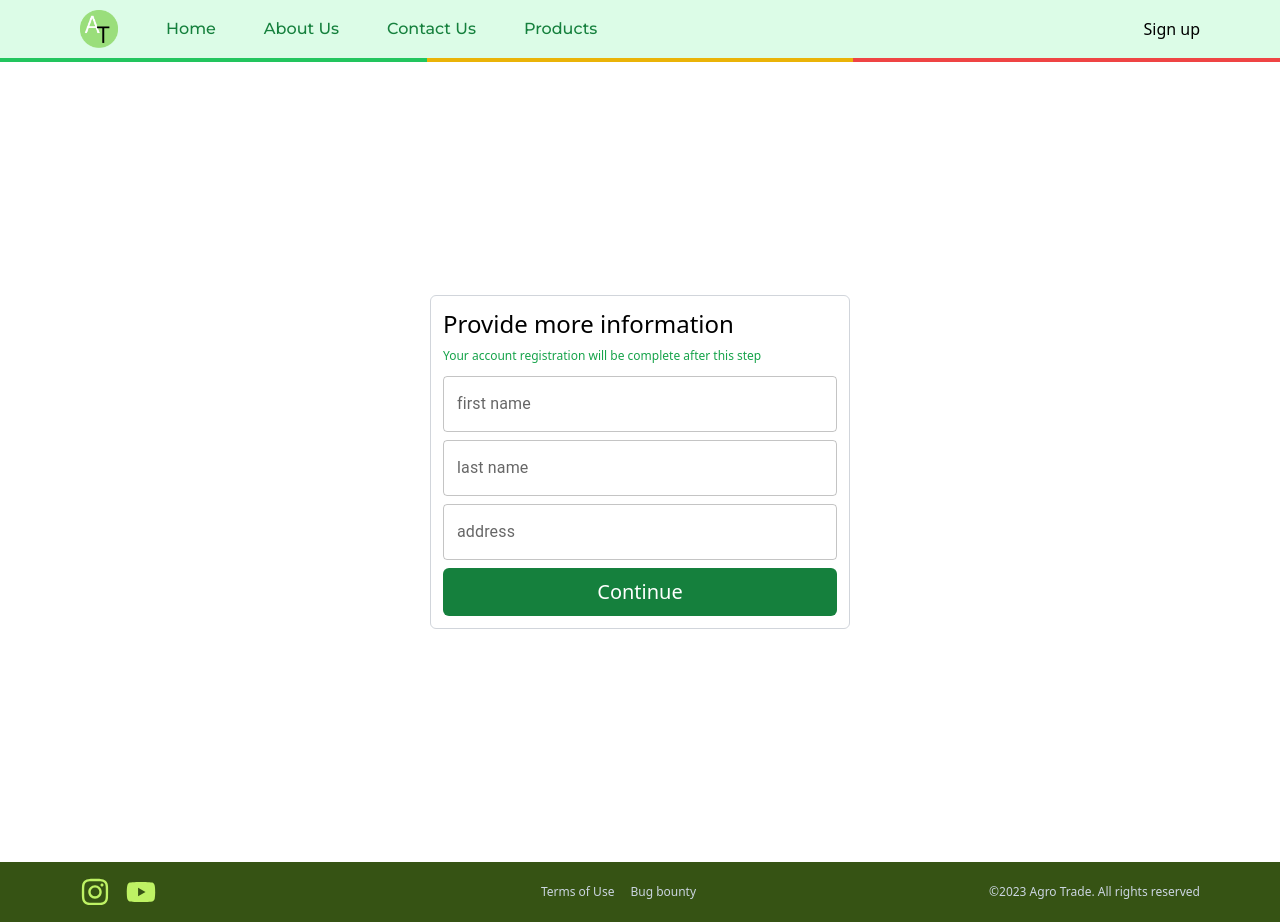
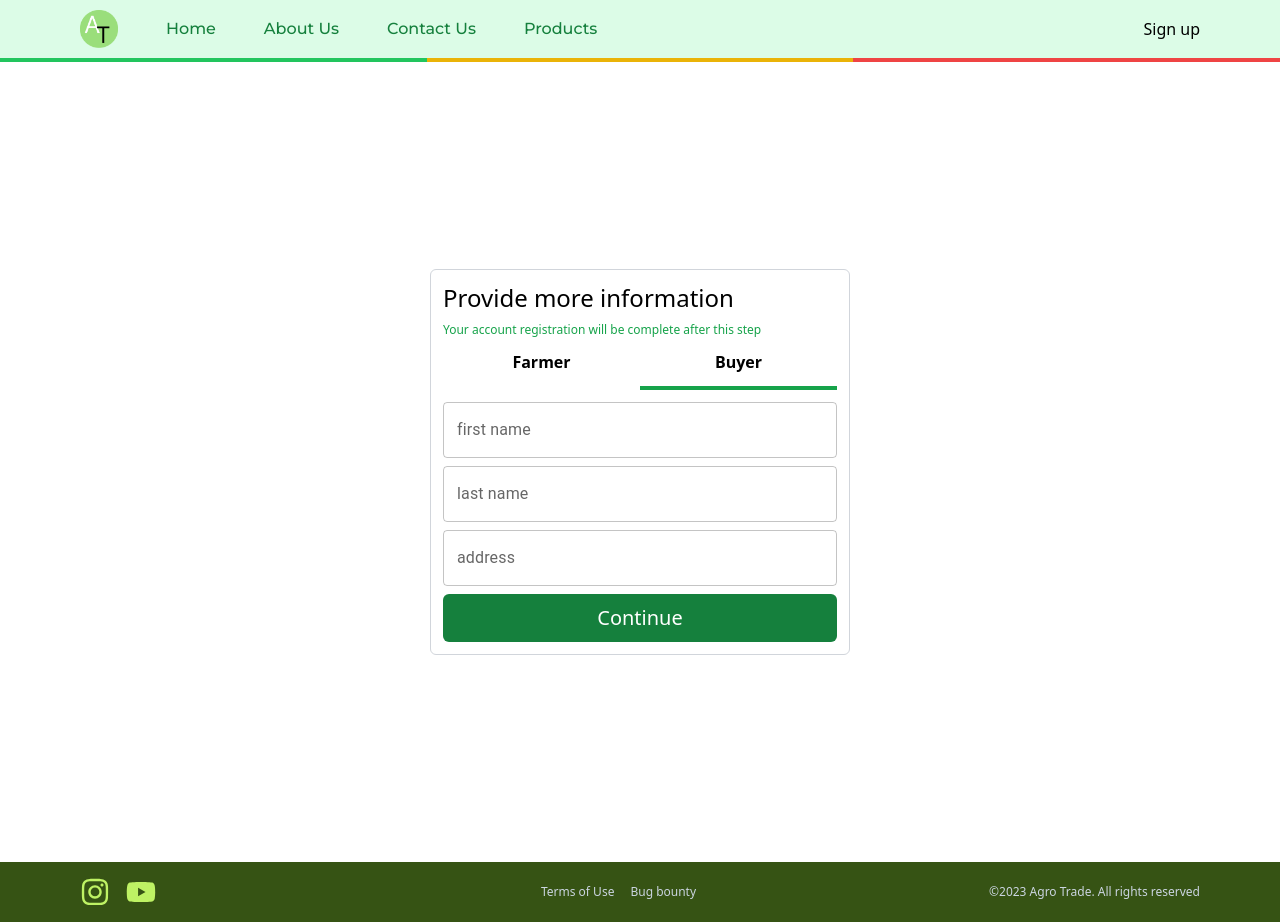
Before and after one commit to earlycodetech/agrotrade, a Next.js app: page /auth/continue-registration in a window 1280 px wide. Built offline with nearby package versions, Linux system fonts and the light colour scheme; no server answers; some icons are missing.

Commit message:
Addition of farmer/buyer tabs

```diff
--- a/pages/auth/continue-registration.js
+++ b/pages/auth/continue-registration.js
@@ -12,6 +12,7 @@ const validationRules = yup.object().shape({
 });
 
 export default function ContinueReg () {
+    const [tab,setTab] = useState('buyer');
 
     const {handleBlur,handleChange, handleSubmit,touched,errors,values} = useFormik({
         initialValues:{firstName:'',lastName:'',address:'',compName:''},
@@ -24,6 +25,7 @@ export default function ContinueReg () {
     return (
         <>
         <Head>
+            <link rel="icon" href="/AGROTRADE.png" />
             <title>Continue Registration | AgroTrade</title>
         </Head>
         <main className="h-screen flex justify-center items-center py-20 px-3 md:px-0">
@@ -33,6 +35,15 @@ export default function ContinueReg () {
                         <h2 className="text-2xl">Provide more information</h2>
                         <p className="text-xs text-green-600">Your account registration will be complete after this step</p>
                     </div>
+
+                    <ul className="grid grid-cols-2">
+                        <li
+                        className={`text-center font-bold pb-3 cursor-pointer ${tab == 'farmer' ? styles.tabColor : null}`}
+                        onClick={() => setTab('farmer')}>Farmer</li>
+                        <li
+                        className={`text-center font-bold pb-3 cursor-pointer ${tab == 'buyer' ? styles.tabColor : null}`}
+                        onClick={() => setTab('buyer')}>Buyer</li>
+                    </ul>
 
                     <form onSubmit={handleSubmit}>
                         <div className="mb-2">
@@ -73,7 +84,7 @@ export default function ContinueReg () {
                             <small className="text-red-500">{touched && errors.address ? errors.address : null}</small>
                         </div>
 
-                        {/* {tab == 'farmer'
+                        {tab == 'farmer'
                         ? <div className="mb-2">
                             <TextField
                             className="w-full"
@@ -85,7 +96,7 @@ export default function ContinueReg () {
                             value={values.compName}/>
                             <small className="text-red-500">{touched && errors.compName ? errors.compName : null}</small>
                         </div>
-                        : null} */}
+                        : null}
 
                         <button
                         type="submit"
```
Also changed, not shown: 1 other file (tests, documents, lock files or other folders).
